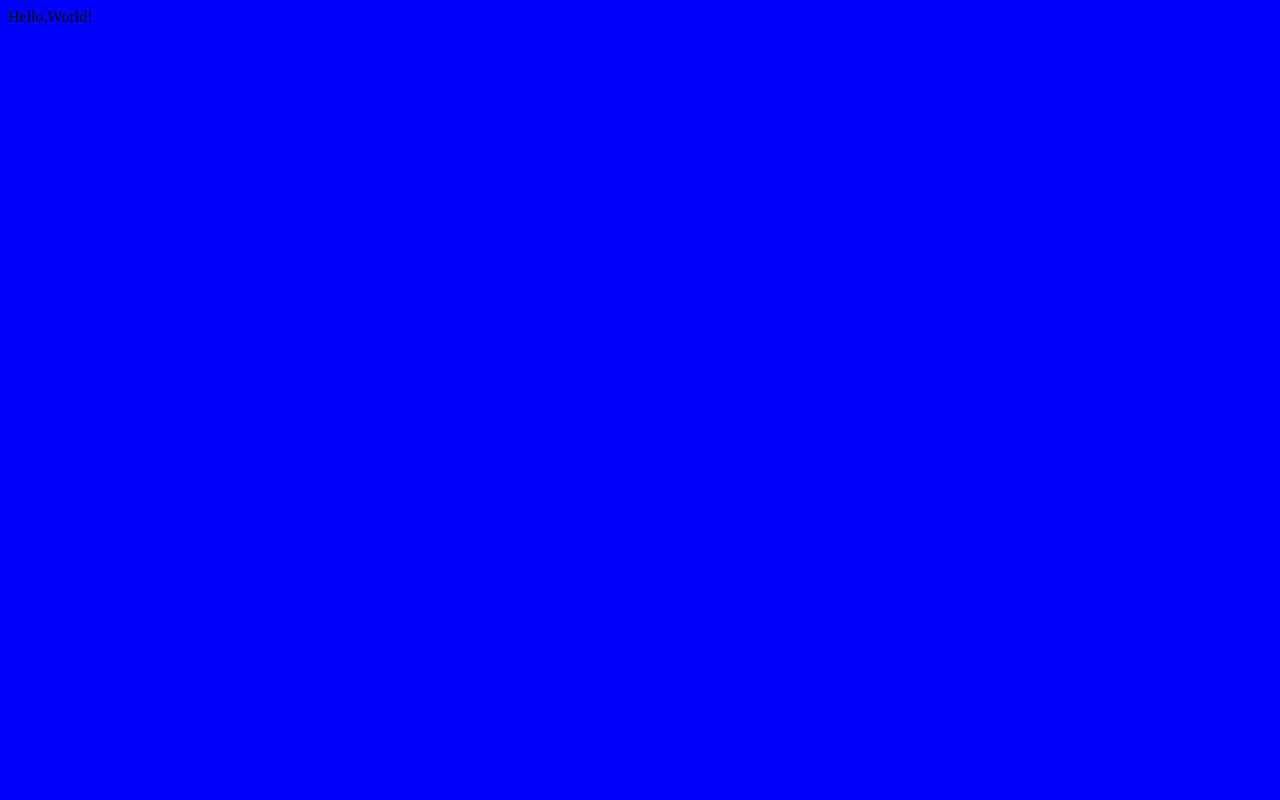
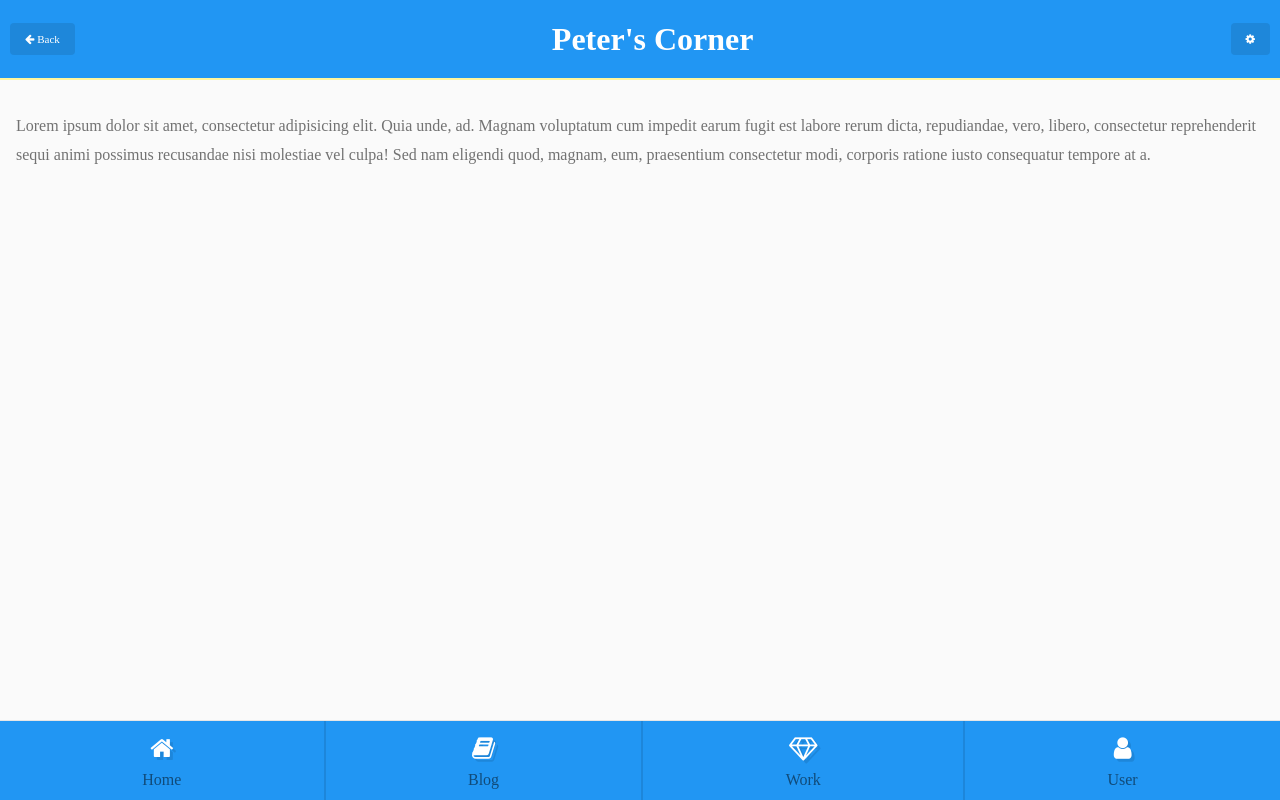
Before and after one commit to hobartwang/flex, a website: page source/index.html in a window 1280 px wide. Drawn offline with nearby package versions, Linux system fonts and the light colour scheme; files that its build step writes are made by us from their sources.

Commit message:
font-awesome

```diff
--- a/source/index.html
+++ b/source/index.html
@@ -5,8 +5,43 @@
 	<title>Hello</title>
 	<meta name="viewport" content="width=device-width,initial-scale=1">
 	<link rel="stylesheet" type="text/css" href="styles/main.css">
+	<link href="http://cdn.bootcss.com/font-awesome/4.5.0/css/font-awesome.min.css" rel="stylesheet">
 </head>
 <body>
-	Hello,World!
+	<div class="app-wrap">
+		<header class="app-header">
+			<a href="" class="button">
+				<i class="fa fa-arrow-left"></i>
+				Back
+			</a>
+			<h1>Peter's Corner</h1>
+			<a href="" class="button">
+				<i class="fa fa-cog"></i>
+			</a>
+		</header>
+		<div class="content">
+			<p>
+				Lorem ipsum dolor sit amet, consectetur adipisicing elit. Quia unde, ad. Magnam voluptatum cum impedit earum fugit est labore rerum dicta, repudiandae, vero, libero, consectetur reprehenderit sequi animi possimus recusandae nisi molestiae vel culpa! Sed nam eligendi quod, magnam, eum, praesentium consectetur modi, corporis ratione iusto consequatur tempore at a.
+			</p>
+		</div>
+		<div class="app-footer">
+			<a href="#">
+				<i class="fa fa-home"></i>
+				Home
+			</a>
+			<a href="#">
+				<i class="fa fa-book"></i>
+				Blog
+			</a>
+			<a href="#">
+				<i class="fa fa-diamond"></i>
+				Work
+			</a>
+			<a href="#">
+				<i class="fa fa-user"></i>
+				User
+			</a>
+		</div>
+	</div>
 </body>
 </html>
--- a/source/styles/main.scss
+++ b/source/styles/main.scss
@@ -1,4 +1,88 @@
+/* Palette generated by Material Palette - materialpalette.com/blue/lime */
+
+$primary-color-dark:   #1976D2;
+$primary-color:        #2196F3;
+$primary-color-light:  #BBDEFB;
+$primary-color-text:   #FFFFFF;
+$accent-color:         #CDDC39;
+$primary-text-color:   #212121;
+$secondary-text-color: #727272;
+$divider-color:        #B6B6B6;
+
 body {
+	margin: 0;
+	-webkit-font-smoothing: antialiased;
+	color: $secondary-text-color;
+}
+
+* {
+	box-sizing: border-box;
+}
+
+a {
+	text-decoration: none;
+}
+
+.app-wrap {
+	height: 100vh;
+	display : flex;
+	flex-direction : column;
+}
+
+.app-header  {
+	padding: 10px;
+	color: $primary-color-text;
+	background-color:  $primary-color;
+	height: 80px;
 	display: flex;
-	background-color:  blue;
+	align-items: center;
+	justify-content: space-between;
+	border-bottom: 2px solid #fff59d;
+	flex-shrink: 0;
+	a {
+		font-size: 11px;
+		color: $primary-color-text;
+	}
+	.button {
+		background: rgba(0,0,0,0.1);
+		padding: 10px 15px;
+		border-radius: 4px;
+	}
 }
+
+// .app-header > * {
+// 	border: 1px solid red;
+// }
+
+.content {
+	background-color: #fafafa;
+	flex-grow: 1;
+	line-height: 1.8;
+	padding: 16px;
+	overflow-y: scroll;
+}
+
+.app-footer {
+	background-color:  $primary-color;
+	height: 80px;
+	flex-shrink: 0;
+	display: flex;
+	border-top: 1px solid #e6e6e6;
+	a {
+		padding: 15px;
+		text-align: center;
+		color: rgba(0,0,0,0.5);
+		border-left: 2px solid rgba(0,0,0,0.1);
+		flex-grow: 1;
+		&:first-child {
+			border-left:0;
+		}
+		i {
+			display: block;
+			font-size: 25px;
+			color: white;
+			text-shadow: 3px 3px 0 rgba(0,0,0,0.1);
+			padding-bottom: 10px;
+		}
+	}
+}
```
Also changed, not shown: index.html (+37 -1 lines), source/gulpfile.js (+6 -1 lines), styles/main.css.
